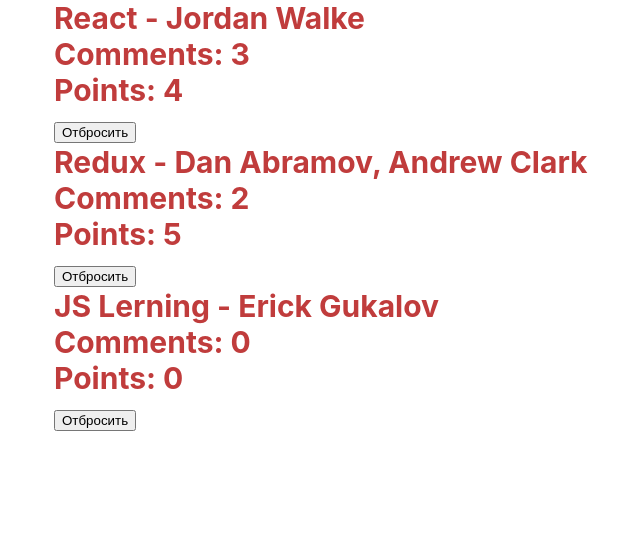
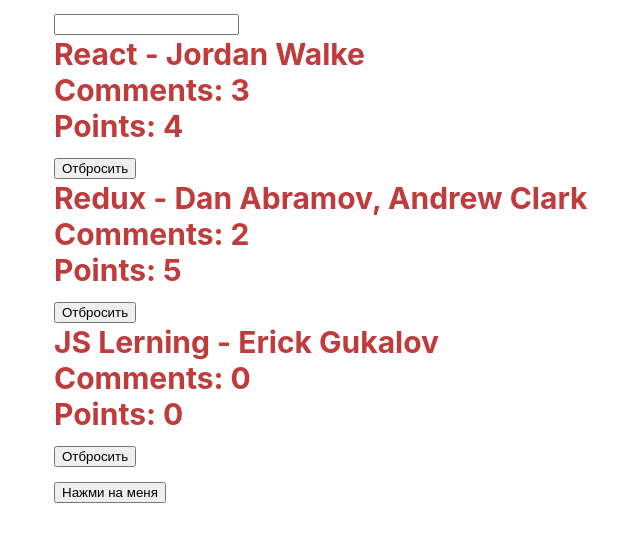
Before and after one commit to returbo/react-learning, a React (Create React App) app: page / in a window 1280 px wide. Shown: the top 542 px of the page, without its empty margins (46-686 px from the left). Built offline with nearby package versions, Linux system fonts and the light colour scheme.

Commit message:
87str of book

```diff
--- a/src/App.js
+++ b/src/App.js
@@ -29,26 +29,48 @@
   },
 ];
 
+const isSearched = searchTerm => item =>
+  item.title.toLowerCase().includes(searchTerm.toLowerCase());
+
+
 class App extends Component {
   constructor(props) {
     super(props);
 
     this.state = {
       list,
+      searchTerm: '',
     };
 
-    this.onDismiss = this.onDismiss.bind(this);
+    this.onSearchChange = this.onSearchChange.bind(this);
+    this.onClickMe = this.onClickMe.bind(this);
+  }
+
+  onSearchChange(event) {
+    this.setState({ searchTerm: event.target.value });
+  }
+
+  onClickMe() {
+    console.log(this);
   }
 
   onDismiss(id) {
     const updateList = this.state.list.filter(item => item.objectID !== id);
-    this.setState({list: updateList});
+    this.setState({ list: updateList });
   }
 
   render() {
     return (
       <div className="App">
-        {this.state.list.map(item =>
+        <form>
+          <input
+            type="text"
+            onChange={this.onSearchChange}
+          />
+        </form>
+
+        {this.state.list.filter(isSearched(this.state.searchTerm))
+          .map(item =>
             <div key={item.objectID}>
               <span>
                 <a href={item.url}>{item.title} -</a>
@@ -67,6 +89,12 @@
               <br />
             </div>
           )}
+
+        <button
+          onClick={this.onClickMe}
+          type="button"
+        >Нажми на меня
+      </button>
       </div>
     );
   }
```
Lines whose indentation alone changed are shown as unchanged.
